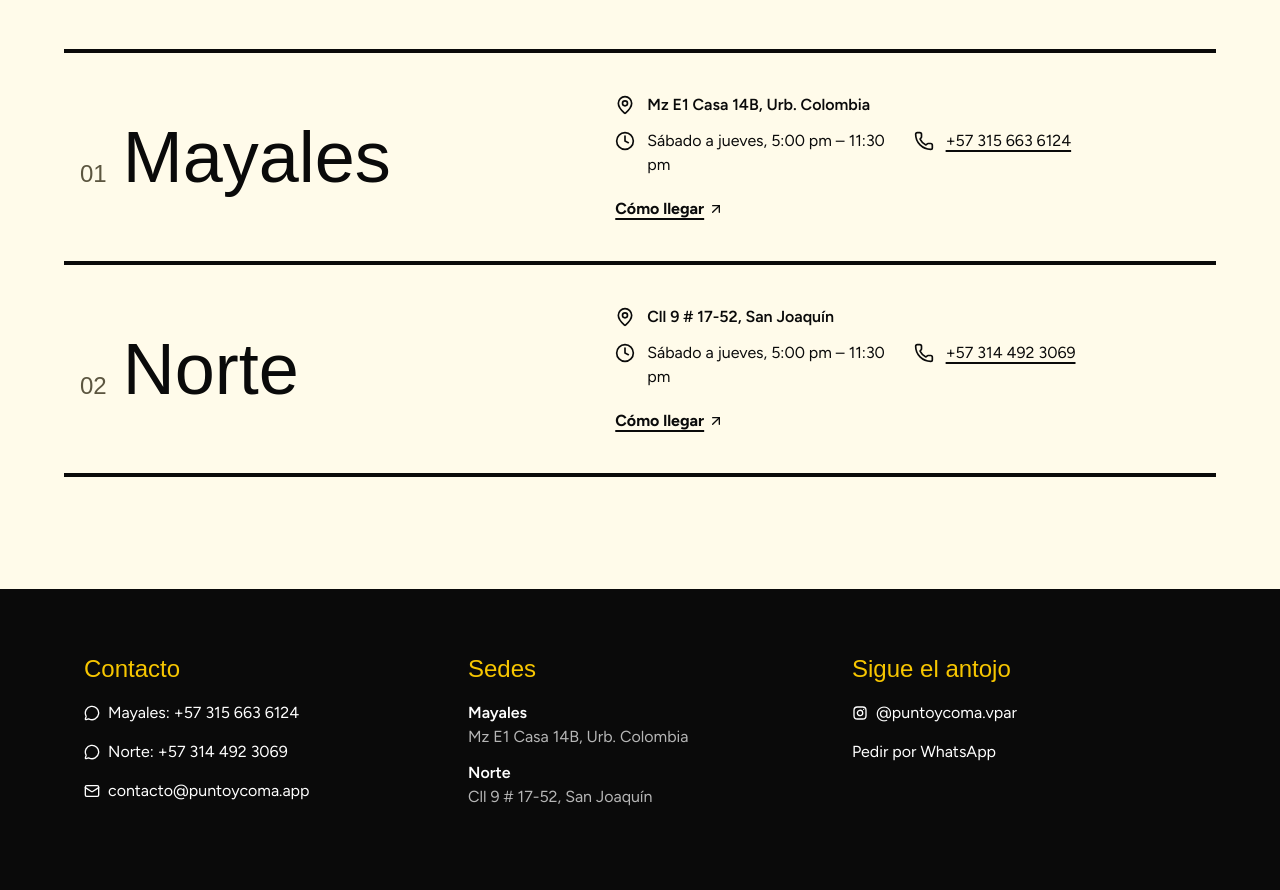
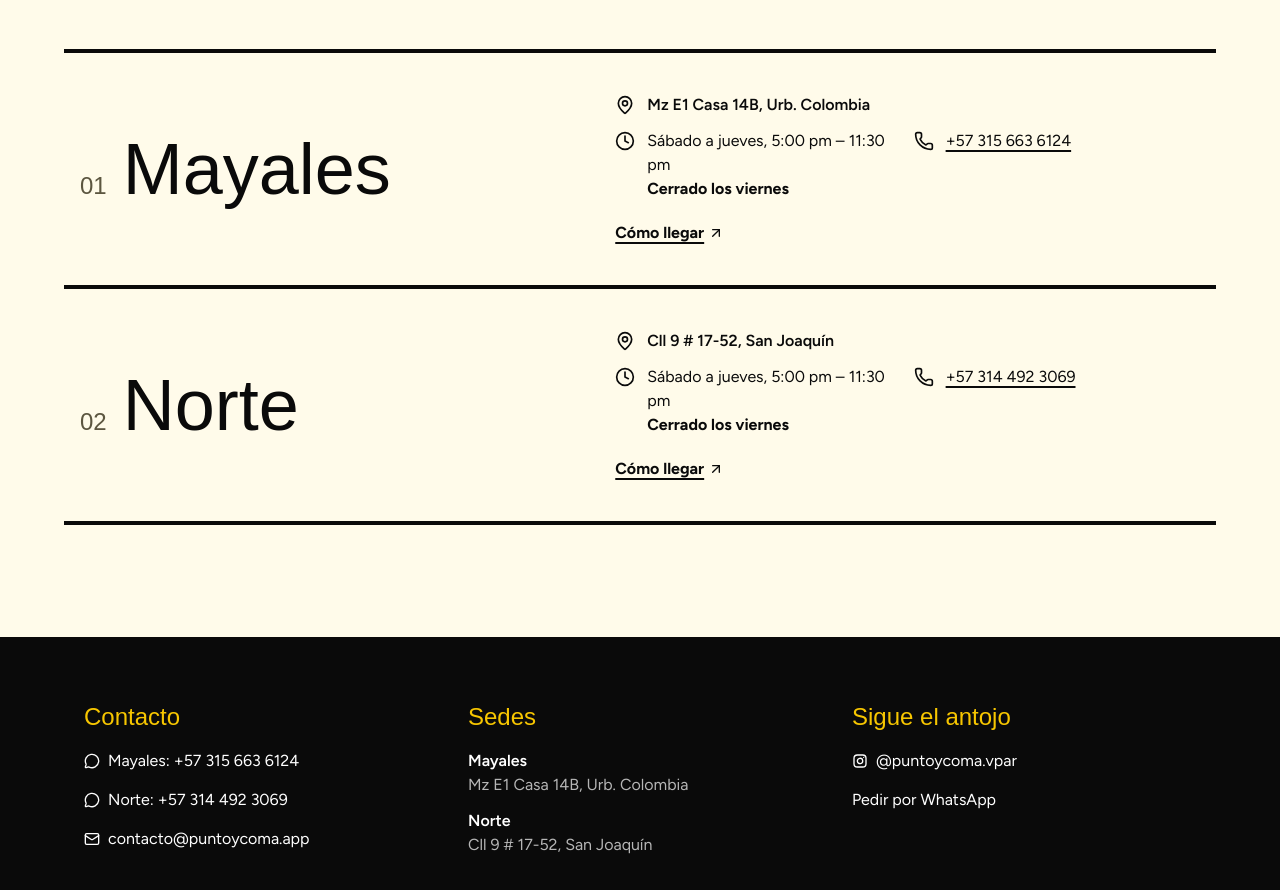
Before and after one commit to iamhosto10/punto-y-coma, a Next.js app: page / in a window 1280 px wide. Shown: the part 2640-3530 px from the top of the page. Built offline with nearby package versions, Linux system fonts and the light colour scheme; a web font is replaced by a local one.

Commit message:
feat: show 'Cerrado los viernes' under sede hours

```diff
--- a/components/landing/sedes.tsx
+++ b/components/landing/sedes.tsx
@@ -41,7 +41,10 @@ export function Sedes() {
                       <Clock className="size-5" />
                       <span className="sr-only">Horario</span>
                     </dt>
-                    <dd>{sede.horario}</dd>
+                    <dd>
+                      {sede.horario}
+                      <span className="block font-bold">{sede.cierre}</span>
+                    </dd>
                   </div>
                   <div className="relative flex gap-3">
                     <dt className="mt-0.5">
--- a/lib/site.ts
+++ b/lib/site.ts
@@ -40,6 +40,7 @@ export const sedes = [
     nombre: "Mayales",
     direccion: "Mz E1 Casa 14B, Urb. Colombia",
     horario: "Sábado a jueves, 5:00 pm – 11:30 pm",
+    cierre: "Cerrado los viernes",
     telefono: "+57 315 663 6124",
     whatsappUrl: "https://wa.me/573156636124",
     mapa: "https://maps.app.goo.gl/sPVB6V6jNwTYK7cd8",
@@ -48,6 +49,7 @@ export const sedes = [
     nombre: "Norte",
     direccion: "Cll 9 # 17-52, San Joaquín",
     horario: "Sábado a jueves, 5:00 pm – 11:30 pm",
+    cierre: "Cerrado los viernes",
     telefono: "+57 314 492 3069",
     whatsappUrl: "https://wa.me/573144923069",
     mapa: "https://maps.app.goo.gl/41q46VRP7LAgW5VBA",
```
